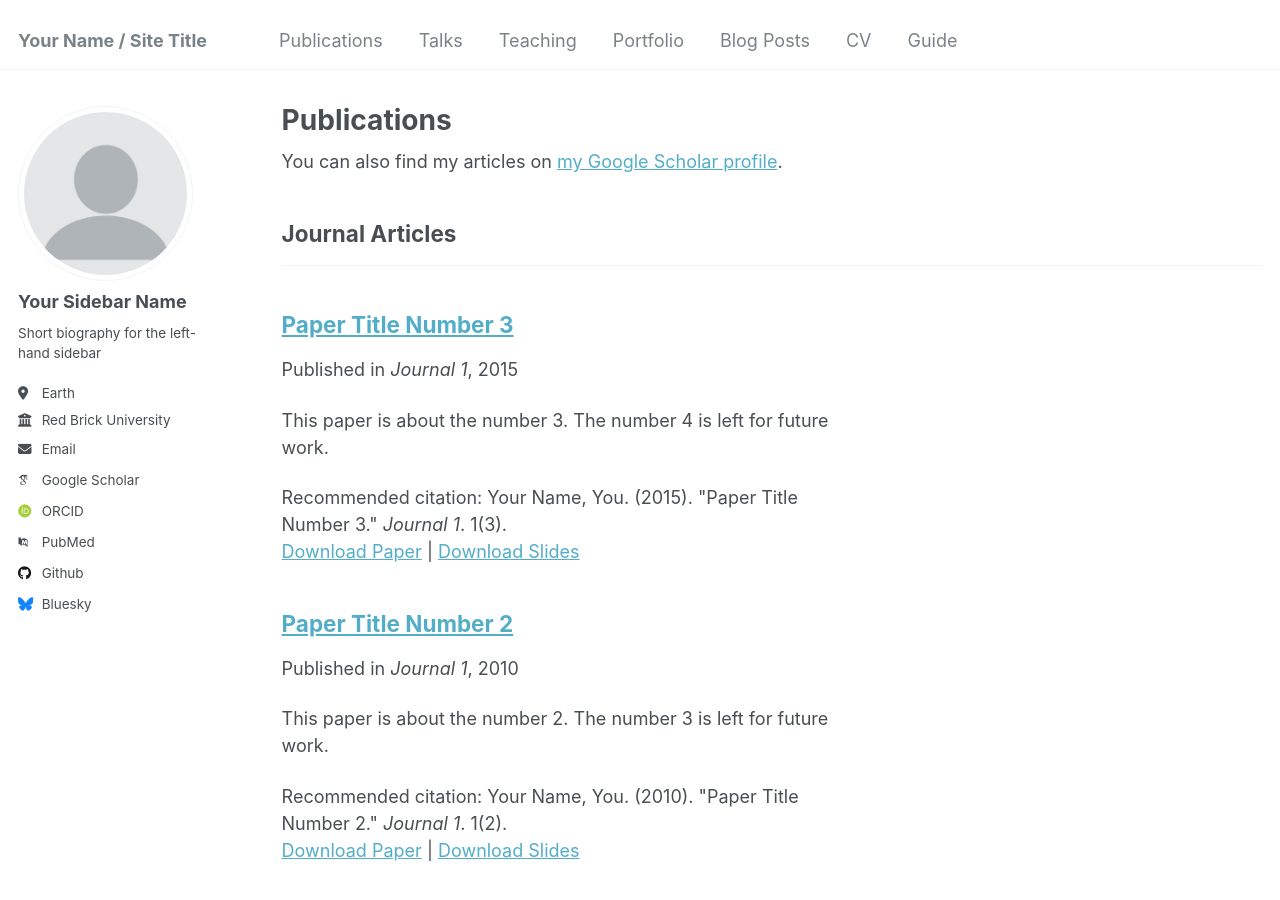
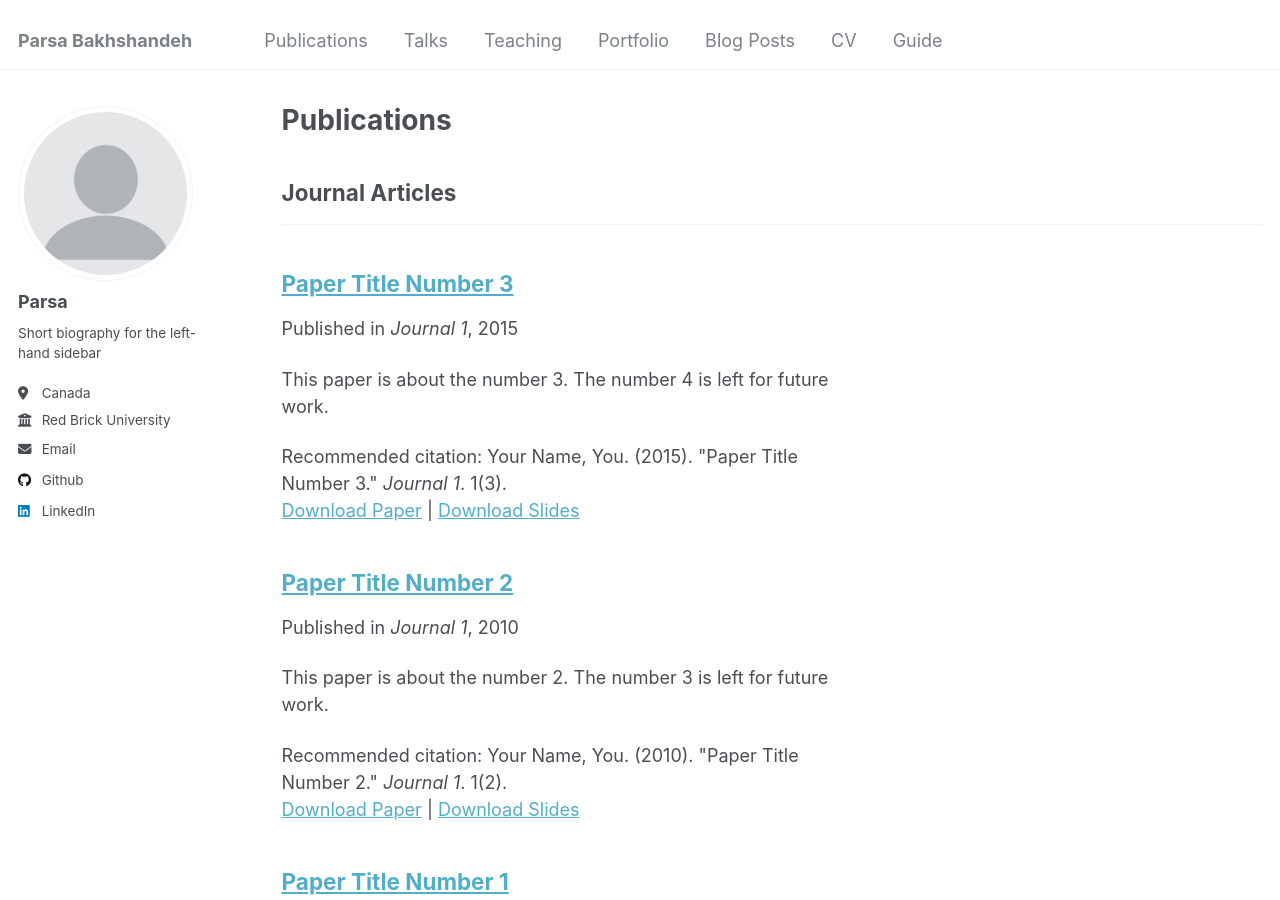
Before and after one commit to parsa25b/parsa-bakhshandeh.github.io, a Jekyll site: the page built from _pages/publications.html, in a window 1280 px wide and 900 px high. Built offline with Jekyll 4.4.1, drawn with Linux system fonts in a browser that asks for light colours; some web fonts are replaced; some of the changed text lies outside the part shown.

Commit message:
update config

```diff
--- a/_config.yml
+++ b/_config.yml
@@ -8,11 +8,11 @@
 
 # Basic Site Settings
 locale                   : "en-US"
-title                    : "Your Name / Site Title"
+title                    : "Parsa Bakhshandeh"
 title_separator          : "-"
-name                     : &name "Your Name"
+name                     : &name "Parsa Bakhshandeh"
 description              : &description "personal description"
-url                      : https://academicpages.github.io # the base hostname & protocol for your site e.g. "https://mmistakes.github.io"
+url                      : https://parsa-bakhshandeh.github.io # the base hostname & protocol for your site e.g. "https://mmistakes.github.io"
 baseurl                  : "" # the subpath of your site, e.g. "/blog"
 repository               : "academicpages/academicpages.github.io"
 
@@ -22,21 +22,21 @@ repository               : "academicpages/academicpages.github.io"
 author:
   # Biographic information
   avatar           : "profile.png"
-  name             : "Your Sidebar Name"
+  name             : "Parsa"
   pronouns         : # example: "she/her"
   bio              : "Short biography for the left-hand sidebar"
-  location         : "Earth"
+  location         : "Canada"
   employer         : "Red Brick University"
   uri              : # URL
-  email            : "none@example.org"
+  email            : "parsa7676@gmail.com"
 
   # Academic websites
   arxiv            : # URL - Update with the correct link to your profile
-  googlescholar    : "https://scholar.google.com/citations?user=PS_CX0AAAAAJ"
+  # googlescholar    : "https://scholar.google.com/citations?user=PS_CX0AAAAAJ"
   impactstory      : # URL
-  orcid            : "http://orcid.org/yourorcidurl"
+  orcid            : # URK
   semantic         : # URL
-  pubmed           : "https://www.ncbi.nlm.nih.gov/pubmed/?term=john+snow"
+  pubmed           : # URL
   researchgate     : # URL
   scopus           : # URL
 
@@ -44,12 +44,12 @@ author:
   bitbucket        : # Username - Update with your username on the site
   codepen          : # Username
   dribbble         : # Username
-  github           : "academicpages"
+  github           : "parsa25b"
   kaggle           : # Username
   stackoverflow    : # User number or user number and name (i.e., use "1" or "1/jeff-atwood")
 
   # Social media
-  bluesky          : "bsky.app" # Replace this with you Bluesky username
+  bluesky          : # URL
   facebook         : # Username
   flickr           : # Username
   foursquare       : # Username
@@ -58,7 +58,7 @@ author:
   keybase          : # Username
   instagram        : # Username
   lastfm           : # Username
-  linkedin         : # Username
+  linkedin         : "parsabakhshandeh"
   mastodon         : # URL
   medium           : # URL
   pinterest        : # Username
```
